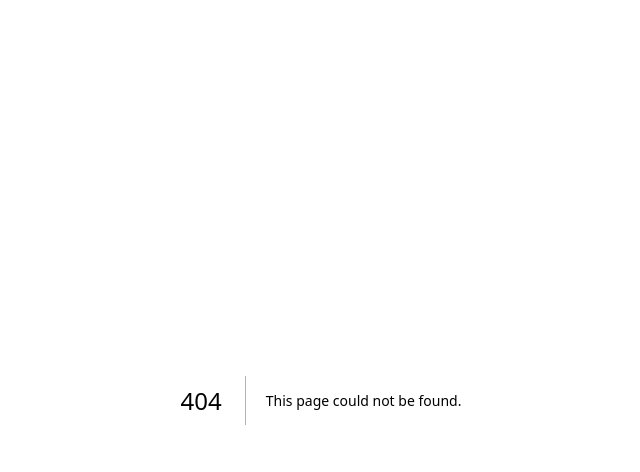
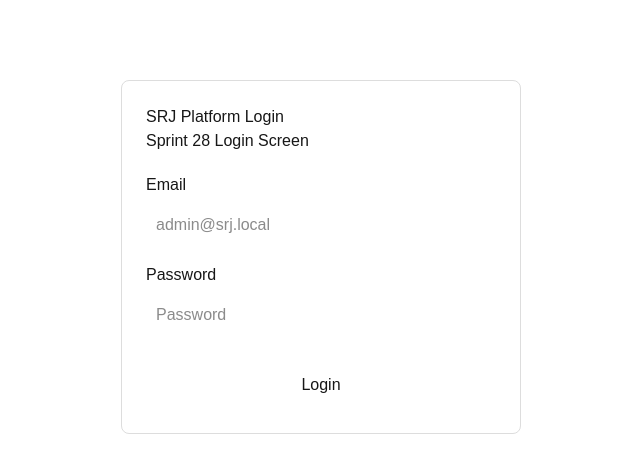
Before and after one commit to srj-platform/srj-platform, a Next.js app: page /login in a window 1280 px wide. Before the commit this address had no page. Shown: the top 472 px of the page, without its empty margins (319-959 px from the left). Built offline with nearby package versions, Linux system fonts and the light colour scheme.

Commit message:
Sprint 28: Complete browser authentication and session verification

```diff
--- /dev/null
+++ b/app/api/auth/me/route.ts
@@ -0,0 +1,12 @@
+import { NextRequest, NextResponse } from "next/server";
+
+export async function GET(
+    request: NextRequest) {
+    const sessionCookie =
+        request.cookies.get("srj_session");
+    console.log("[AuthMe] Cookie:", sessionCookie);
+    return NextResponse.json({
+        message: "Auth Me API",
+        sessionCookie,
+    });
+}
--- /dev/null
+++ b/app/login/page.tsx
@@ -0,0 +1,88 @@
+"use client";
+
+import { useState } from "react";
+
+export default function LoginPage() {
+    const [email, setEmail] = useState("");
+    const [password, setPassword] = useState("");
+
+    async function handleLogin() {
+        const response = await fetch("/api/auth/login", {
+            method: "POST",
+            headers: {
+                "Content-Type": "application/json",
+            },
+            body: JSON.stringify({
+                email,
+                password,
+            }),
+        });
+
+        const result = await response.json();
+
+        console.log(result);
+    }
+
+    return (
+        <main
+            style={{
+                maxWidth: "400px",
+                margin: "80px auto",
+                padding: "24px",
+                border: "1px solid #ddd",
+                borderRadius: "8px",
+            }}
+        >
+            <h1>SRJ Platform Login</h1>
+
+            <p>Sprint 28 Login Screen</p>
+
+            <div style={{ marginTop: "20px" }}>
+                <label>Email</label>
+
+                <input
+                    type="email"
+                    placeholder="admin@srj.local"
+                    value={email}
+                    onChange={(event) =>
+                        setEmail(event.target.value)
+                    }
+                    style={{
+                        width: "100%",
+                        padding: "10px",
+                        marginTop: "6px",
+                        marginBottom: "16px",
+                    }}
+                />
+
+                <label>Password</label>
+
+                <input
+                    type="password"
+                    placeholder="Password"
+                    value={password}
+                    onChange={(event) =>
+                        setPassword(event.target.value)
+                    }
+                    style={{
+                        width: "100%",
+                        padding: "10px",
+                        marginTop: "6px",
+                    }}
+                />
+
+                <button
+                    onClick={handleLogin}
+                    style={{
+                        width: "100%",
+                        marginTop: "24px",
+                        padding: "12px",
+                        cursor: "pointer",
+                    }}
+                >
+                    Login
+                </button>
+            </div>
+        </main>
+    );
+}
--- /dev/null
+++ b/src/application/auth/get-current-session.use-case.ts
@@ -0,0 +1,14 @@
+import type { Session } from "@/core/auth/session.types";
+import { SessionService } from "@/core/auth/session.service";
+
+export class GetCurrentSessionUseCase {
+    constructor(
+        private readonly sessionService: SessionService
+    ) { }
+
+    async execute(
+        sessionId: string
+    ): Promise<Session | null> {
+        return this.sessionService.getSession(sessionId);
+    }
+}
--- a/src/core/auth/session.service.ts
+++ b/src/core/auth/session.service.ts
@@ -27,7 +27,13 @@ export class SessionService {
             createdAt,
             expiresAt,
         };
+
         await this.sessionRepository.create(session);
         return session;
     }
+    async getSession(
+        sessionId: string
+    ): Promise<Session | null> {
+        return this.sessionRepository.findById(sessionId);
+    };
 }
```
